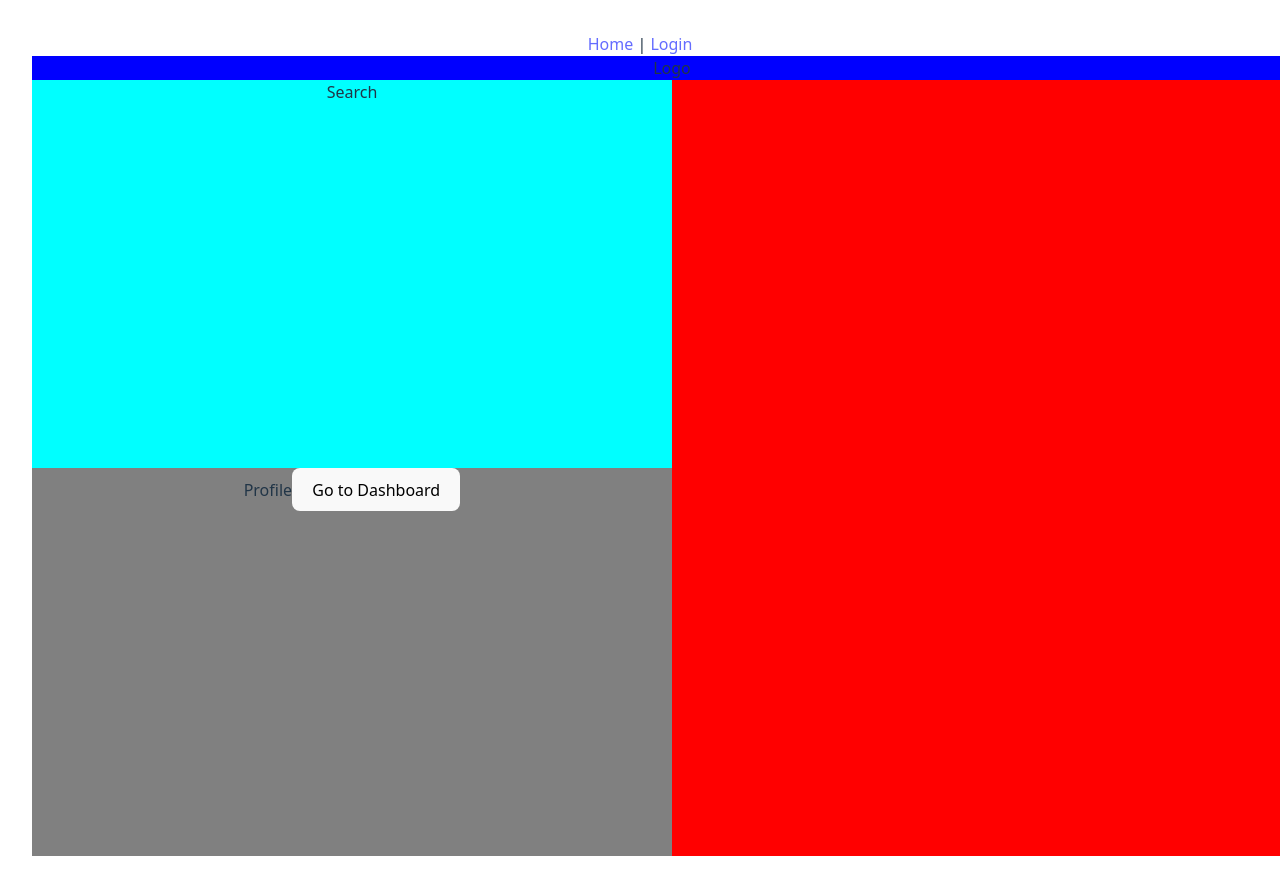
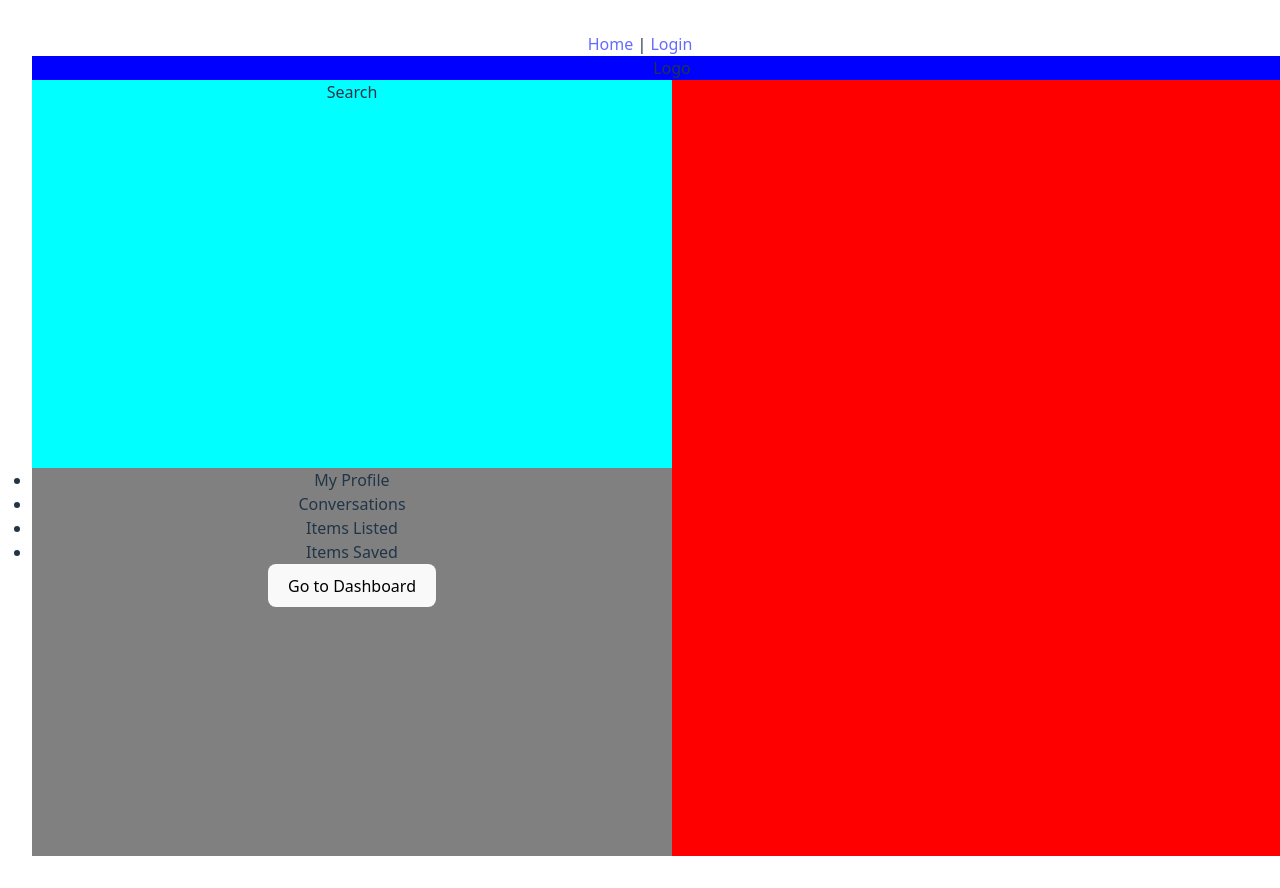
Before and after one commit to blobmister/Renter, a React (Vite) app in the folder front/: page / in a window 1280 px wide. Shown: the top 888 px of the page. Built offline with nearby package versions, Linux system fonts and the light colour scheme.

Commit message:
starting on landing page

```diff
--- a/front/src/App.css
+++ b/front/src/App.css
@@ -34,3 +34,21 @@
   height: 50%;
   background-color: aqua;
 }
+
+.search-bar {
+  width: 80%;
+  max-width: 400px;
+  padding: 10px 15px;
+  font-size: 1rem;
+  margin: 10px auto 20px;
+  display: block;
+  border-radius: 8px;
+  border: 1px solid #ccc;
+  outline: none;
+  box-sizing: border-box;
+}
+
+.search-bar:focus {
+  border-color: #007bff;
+  box-shadow: 0 0 0 2px rgba(0, 123, 255, 0.2);
+}
--- a/front/src/App.jsx
+++ b/front/src/App.jsx
@@ -13,10 +13,16 @@ function App() {
       <div className='body'>
         <div className='sidebar'>
           <div className='search'>
-            <p style={{margin: 0}}>Search</p>
+            <p>Search</p>
           </div>
           <div className='profile'>
-            Profile
+            <ul>
+              <li>My Profile</li>
+              <li>Conversations</li>
+              <li>Items Listed</li>
+              <li>Items Saved</li>
+            </ul>
+
             <button onClick={() => {console.log("hi"); navigate("/dashboard")}}>Go to Dashboard</button>
           </div>
         </div>
```
